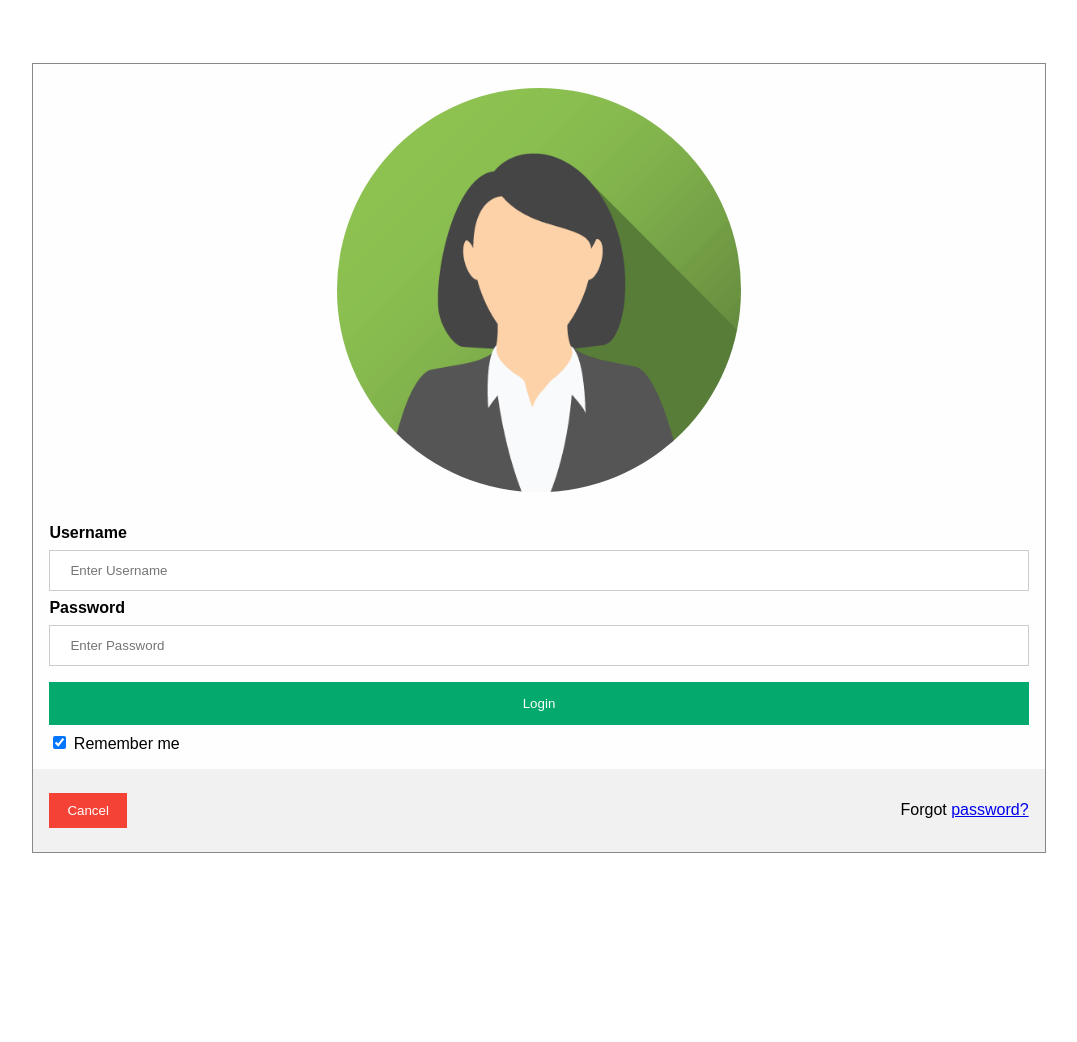
After one commit to Yu-Nie/CS348_Project, a Django app: page /userlogin/ in a window 1280 px wide. The commit adds this page. Shown: the whole page, without its empty margins (101-1178 px from the left). Run offline with Django 3.2, Linux system fonts and the light colour scheme.

Commit message:
edit user login page

```diff
--- a/boiler_delivery_backend/api/templates/customer.html
+++ b/boiler_delivery_backend/api/templates/customer.html
@@ -118,8 +118,8 @@ hr {
 
 <h2>Welcome Customer!</h2>
 
-<button onclick="location.href = './customer/login'" style="width:auto;">log in</button>
-<button onclick="location.href = './customer/signup'" style="width:auto;">sign up</button>
+<button onclick="location.href = './userlogin'" style="width:auto;">log in</button>
+<button onclick="location.href = './usersignup'" style="width:auto;">sign up</button>
 
 </body>
 </html>
--- /dev/null
+++ b/boiler_delivery_backend/api/templates/userlogin.html
@@ -0,0 +1,158 @@
+<!DOCTYPE html>
+<html>
+<head>
+<meta name="viewport" content="width=device-width, initial-scale=1">
+<style>
+body {font-family: Arial, Helvetica, sans-serif;}
+
+/* Full-width input fields */
+input[type=text], input[type=password] {
+  width: 100%;
+  padding: 12px 20px;
+  margin: 8px 0;
+  display: inline-block;
+  border: 1px solid #ccc;
+  box-sizing: border-box;
+}
+
+/* Set a style for all buttons */
+button {
+  background-color: #04AA6D;
+  color: white;
+  padding: 14px 20px;
+  margin: 8px 0;
+  border: none;
+  cursor: pointer;
+  width: 100%;
+}
+
+button:hover {
+  opacity: 0.8;
+}
+
+/* Extra styles for the cancel button */
+.cancelbtn {
+  width: auto;
+  padding: 10px 18px;
+  background-color: #f44336;
+}
+
+/* Center the image and position the close button */
+.imgcontainer {
+  text-align: center;
+  margin: 24px 0 12px 0;
+  position: relative;
+}
+
+img.avatar {
+  width: 40%;
+  border-radius: 50%;
+}
+
+.container {
+  padding: 16px;
+}
+
+span.psw {
+  float: right;
+  padding-top: 16px;
+}
+
+/* The Modal (background) */
+.modal {
+  display: none; /* Hidden by default */
+  position: fixed; /* Stay in place */
+  z-index: 1; /* Sit on top */
+  left: 0;
+  top: 0;
+  width: 100%; /* Full width */
+  height: 100%; /* Full height */
+  overflow: auto; /* Enable scroll if needed */
+  background-color: rgb(0,0,0); /* Fallback color */
+  background-color: rgba(0,0,0,0.4); /* Black w/ opacity */
+  padding-top: 60px;
+}
+
+/* Modal Content/Box */
+.modal-content {
+  background-color: #fefefe;
+  margin: 5% auto 15% auto; /* 5% from the top, 15% from the bottom and centered */
+  border: 1px solid #888;
+  width: 80%; /* Could be more or less, depending on screen size */
+}
+
+/* The Close Button (x) */
+.close {
+  position: absolute;
+  right: 25px;
+  top: 0;
+  color: #000;
+  font-size: 35px;
+  font-weight: bold;
+}
+
+.close:hover,
+.close:focus {
+  color: red;
+  cursor: pointer;
+}
+
+/* Add Zoom Animation */
+.animate {
+  -webkit-animation: animatezoom 0.6s;
+  animation: animatezoom 0.6s
+}
+
+@-webkit-keyframes animatezoom {
+  from {-webkit-transform: scale(0)}
+  to {-webkit-transform: scale(1)}
+}
+
+@keyframes animatezoom {
+  from {transform: scale(0)}
+  to {transform: scale(1)}
+}
+
+/* Change styles for span and cancel button on extra small screens */
+@media screen and (max-width: 300px) {
+  span.psw {
+     display: block;
+     float: none;
+  }
+  .cancelbtn {
+     width: 100%;
+  }
+}
+</style>
+</head>
+<body>
+
+
+  <form class="modal-content animate" action="/action_page.php" method="post">
+    <div class="imgcontainer">
+
+      <img src="../img_avatar2.png" alt="Avatar" class="avatar">
+    </div>
+
+    <div class="container">
+      <label for="uname"><b>Username</b></label>
+      <input type="text" placeholder="Enter Username" name="uname" required>
+
+      <label for="psw"><b>Password</b></label>
+      <input type="password" placeholder="Enter Password" name="psw" required>
+
+      <button type="submit">Login</button>
+      <label>
+        <input type="checkbox" checked="checked" name="remember"> Remember me
+      </label>
+    </div>
+
+    <div class="container" style="background-color:#f1f1f1">
+      <button type="button" onclick="document.getElementById('id01').style.display='none'" class="cancelbtn">Cancel</button>
+      <span class="psw">Forgot <a href="#">password?</a></span>
+    </div>
+  </form>
+
+
+</body>
+</html>
--- a/boiler_delivery_backend/api/urls.py
+++ b/boiler_delivery_backend/api/urls.py
@@ -5,8 +5,8 @@ from .views import *
 urlpatterns = [
     path('', mainPageView),
     path('customer', customerView),
-    path('customer/login/', customerLoginView),
-    path('customer/signup/', customerSignupView),
+    path('userlogin/', customerLoginView),
+    path('usersignup/', customerSignupView),
     path('food/', getMenusView),
     path('restaurant/', restaurantView),
     path('restaurant/login', restaurantView),
--- a/boiler_delivery_backend/api/views.py
+++ b/boiler_delivery_backend/api/views.py
@@ -26,19 +26,14 @@ def customerView(request):
 
 
 def customerLoginView(request, username=None, password=None):
-    print("login request received\n")
-    username = request.GET.get('username')
-    password = request.GET.get('password')
+    if request.method == "POST":
+        email = request.POST.get("email")
+        password = request.POST.get("pwd")
+        models.Customer.objects.create(email=email, password=password)
 
-    if not username or not password:
-        login_success = False
-    else:
-        login_success = customerLogin(username, password)
+        return HttpResponse("log in successful!")
 
-    res = {
-        "success": login_success,
-    }
-    return (HttpResponse(json.dumps(res, cls=DjangoJSONEncoder), content_type='application/json'))
+    return render(request, "userlogin.html")
 
 
 def customerSignupView(request):
@@ -55,7 +50,7 @@ def customerSignupView(request):
 
         return HttpResponse("User Registered!")
 
-    return render(request, "signup.html")
+    return render(request, "usersignup.html")
 
 def restaurantView(request):
     return render(request, "restaurant.html")
```
Also changed, not shown: boiler_delivery_backend/api/templates/img_avatar2.png (added), boiler_delivery_backend/api/templates/usersignup.html (renamed from boiler_delivery_backend/api/templates/signup.html).
